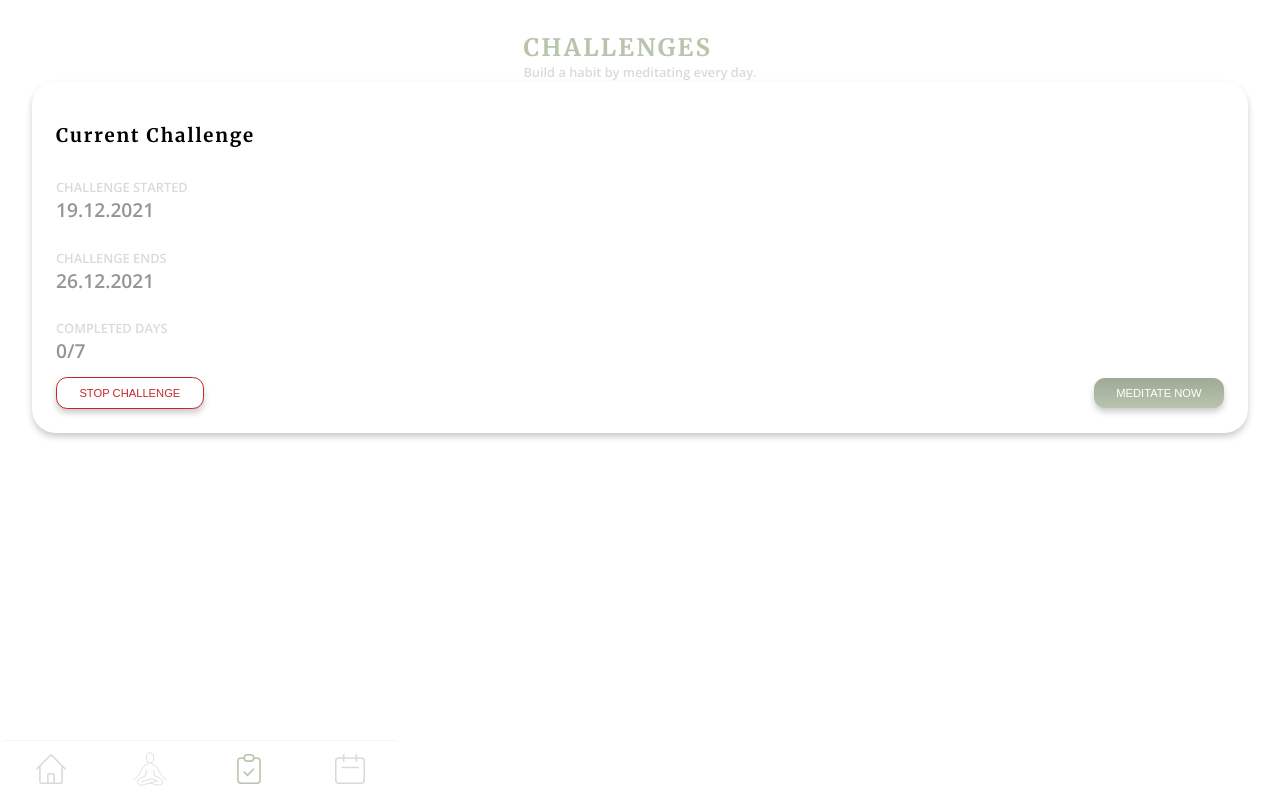
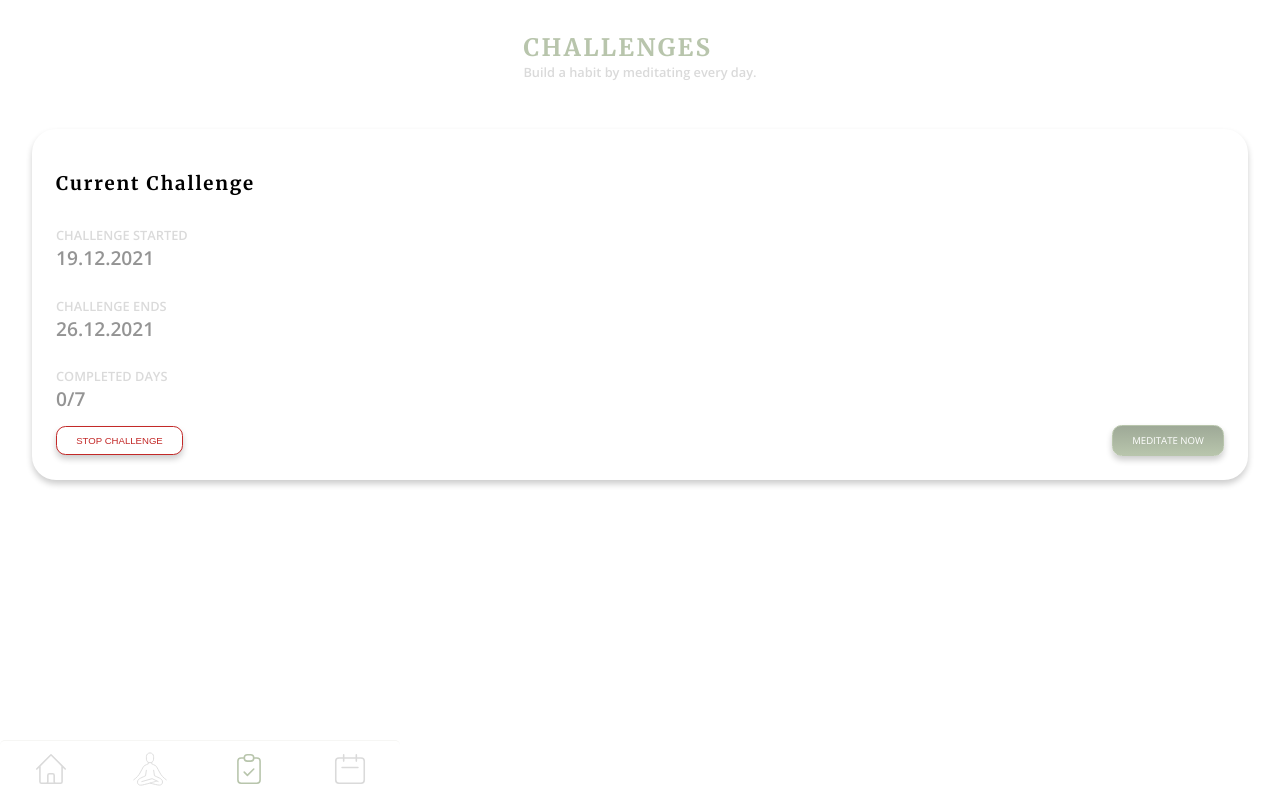
Before and after one commit to Torfeltorfel/capstone-project, a React (Vite) app: page /challenge in a window 1280 px wide. Both pictures are taken after a click on the button "START CHALLENGE". Built offline with nearby package versions, Linux system fonts and the light colour scheme.

Commit message:
🎨 Convert button to a-element on challengePage

```diff
--- a/src/app/pages/Challenge/Challenge.tsx
+++ b/src/app/pages/Challenge/Challenge.tsx
@@ -71,7 +71,7 @@ export default function Challenge({
                 <RedButton onClick={handleChallengeStatus}>
                   Stop Challenge
                 </RedButton>
-                <GreenButton>Meditate now</GreenButton>
+                <GreenButton href="/settimer">Meditate now</GreenButton>
               </ButtonContainer>
             </StartedChallengeContainer>
           ) : (
@@ -115,6 +115,7 @@ const ContentContainer = styled.div`
   align-items: center;
   padding: 2rem;
   overflow-y: scroll;
+  gap: 3rem;
 `;
 
 const Header = styled.h1`
@@ -190,6 +191,7 @@ const ButtonContainer = styled.div`
   justify-content: space-between;
   align-items: center;
   background-color: transparent;
+  gap: 2rem;
 `;
 
 const PlusMinusButton = styled.button`
@@ -215,12 +217,26 @@ const Durationfield = styled.p`
 `;
 
 const RedButton = styled(ButtonAlarm)`
-  font-size: 0.7rem;
+  font-size: 0.6rem;
   background-color: white;
 `;
 
-const GreenButton = styled(StyledButton)`
-  font-size: 0.7rem;
+const GreenButton = styled.a`
+  border-radius: 1em;
+  border: 1px solid;
+  border-color: var(--green-simple);
+  background-image: var(--green-background);
+  color: #fff;
+  box-shadow: var(--box-shadow);
+  padding: 0.8em 2em;
+  font-size: 0.6rem;
+  text-decoration: none;
+  text-transform: uppercase;
+  text-align: center;
+  font-family: 'Open Sans';
+  &:active {
+    opacity: 70%;
+  }
 `;
 
 const StyledSpan = styled.span`
```
